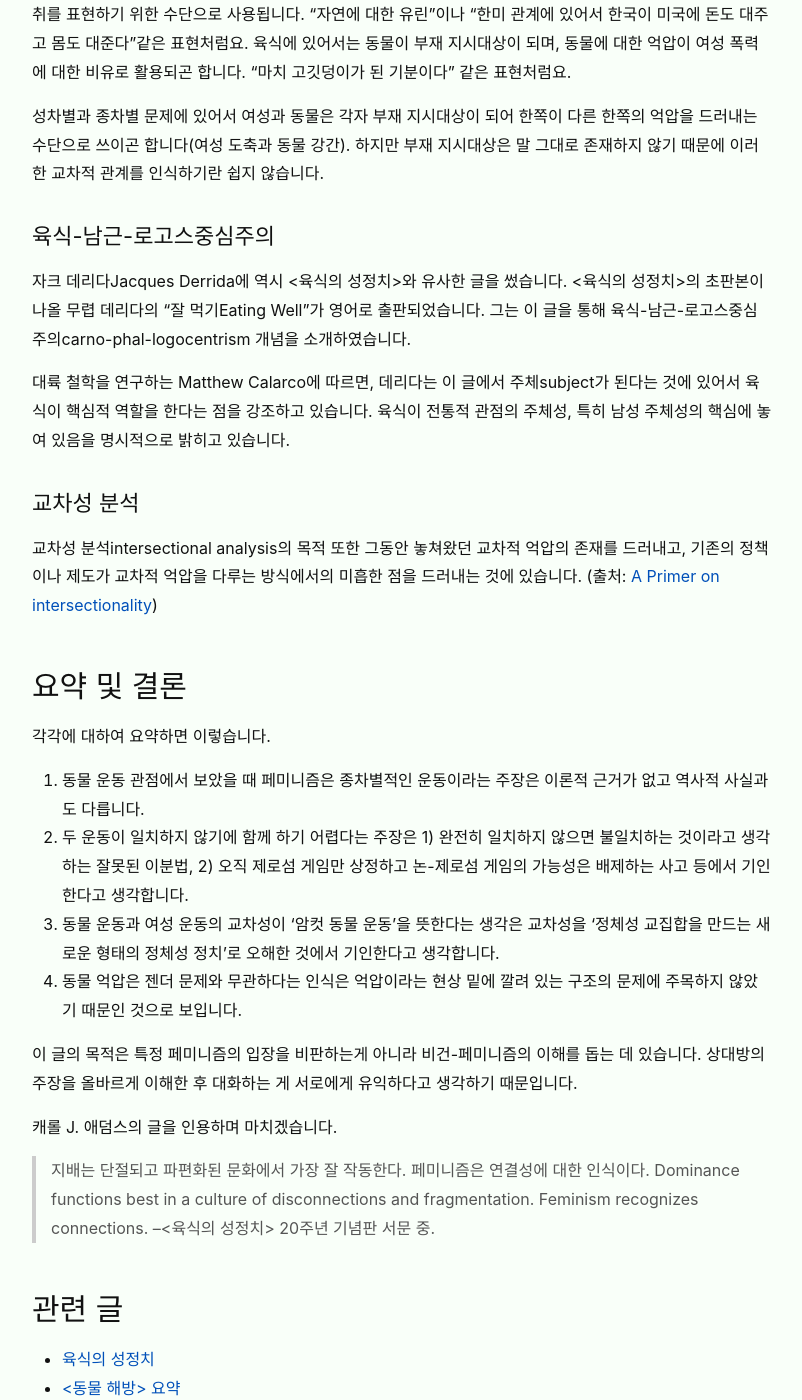
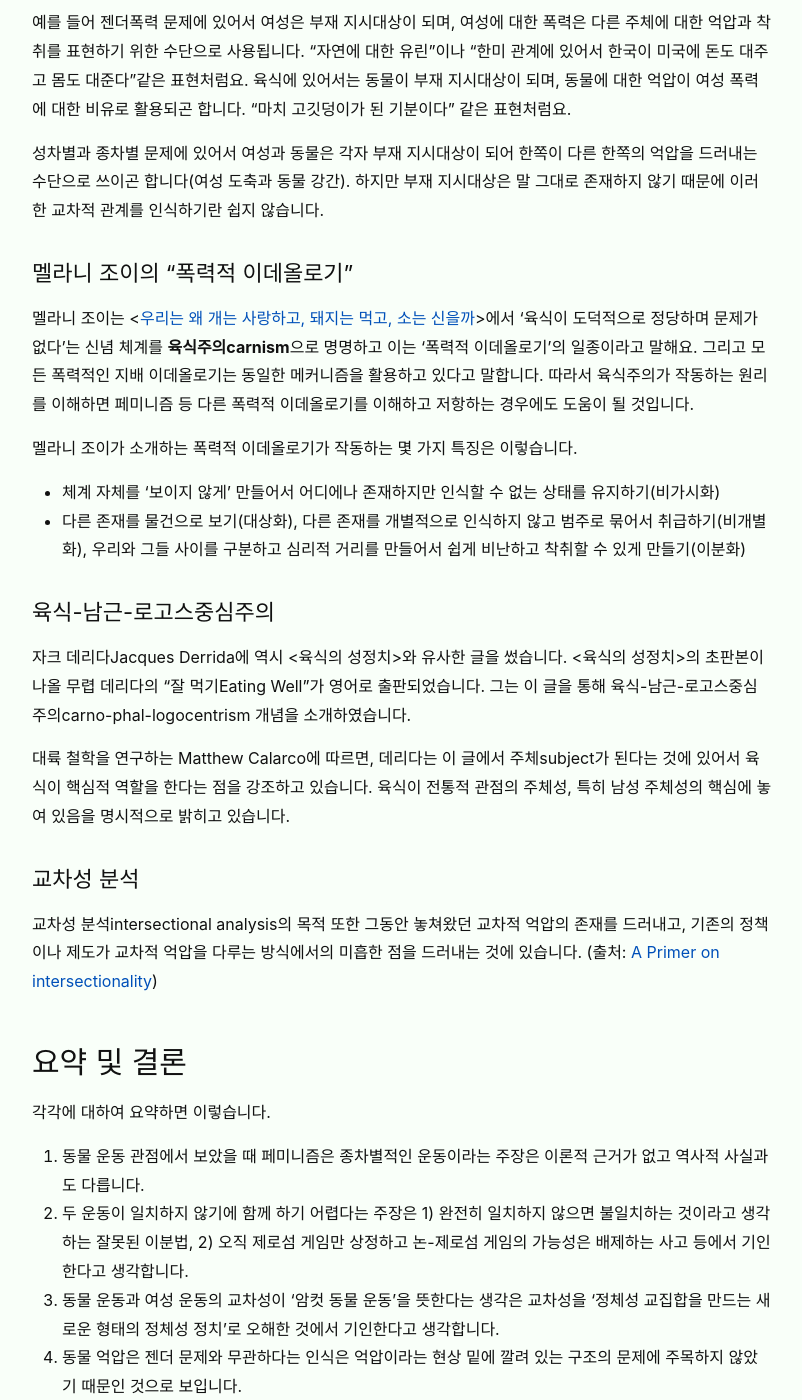
Before and after one commit to veganstudies/veganstudies.github.io, a Jekyll site: the page built from _posts/2019-08-13-on-vegan-feminism.md, in a window 1280 px wide and 1400 px high, scrolled down 6781 px. Shown: the whole window, without its empty margins (238-1040 px from the left). Built offline with Jekyll 4.4.1, drawn with Linux system fonts in a browser that asks for light colours; some of the changed text lies outside the part shown.

Commit message:
Update 2019-08-13-on-vegan-feminism.md

```diff
--- a/_posts/2019-08-13-on-vegan-feminism.md
+++ b/_posts/2019-08-13-on-vegan-feminism.md
@@ -284,6 +284,25 @@ referent"이라는 개념을 소개합니다. 가부장제 사회에서 억압
 강간). 하지만 부재 지시대상은 말 그대로 존재하지 않기 때문에 이러한 교차적
 관계를 인식하기란 쉽지 않습니다.
 
+### 멜라니 조이의 "폭력적 이데올로기"
+
+멜라니 조이는 \<[우리는 왜 개는 사랑하고, 돼지는 먹고, 소는
+신을까](/2020/02/22/why-we-love-dogs.html)\>에서
+'육식이 도덕적으로 정당하며 문제가 없다'는 신념 체계를
+**육식주의carnism**으로 명명하고 이는 '폭력적 이데올로기'의 일종이라고
+말해요. 그리고 모든 폭력적인 지배 이데올로기는 동일한 메커니즘을 활용하고
+있다고 말합니다. 따라서 육식주의가 작동하는 원리를 이해하면 페미니즘 등 다른
+폭력적 이데올로기를 이해하고 저항하는 경우에도 도움이 될 것입니다.
+
+멜라니 조이가 소개하는 폭력적 이데올로기가 작동하는 몇 가지 특징은
+이렇습니다.
+
+* 체계 자체를 '보이지 않게' 만들어서 어디에나 존재하지만 인식할 수 없는
+  상태를 유지하기(비가시화)
+* 다른 존재를 물건으로 보기(대상화), 다른 존재를 개별적으로 인식하지 않고
+  범주로 묶어서 취급하기(비개별화), 우리와 그들 사이를 구분하고 심리적
+  거리를 만들어서 쉽게 비난하고 착취할 수 있게 만들기(이분화)
+
 ### 육식-남근-로고스중심주의
 
 자크 데리다Jacques Derrida에 역시 \<육식의 성정치\>와 유사한 글을 썼습니다.
@@ -332,8 +351,8 @@ intersectionality](http://static.squarespace.com/static/53f20d90e4b0b80451158d8c
 
 ## 관련 글
 
-* [육식의 성정치](/2020/01/15/the-sexual-politics-of-meat.html)
-* [\<동물 해방\> 요약](/2019/07/28/animal-liberation.html)
-* [\<동물의 권리, 인간의 잘못\>
-  요약](/2019/08/01/animal-rights-human-wrongs.html)
+* ['육식의 성정치' 요약](/2020/01/15/the-sexual-politics-of-meat.html)
+* ['우리는 왜 개는 사랑하고, 돼지는 먹고, 소는 신을까' 요약](/2020/02/22/why-we-love-dogs.html)
+* ['동물 해방' 요약](/2019/07/28/animal-liberation.html)
+* ['동물의 권리, 인간의 잘못' 요약](/2019/08/01/animal-rights-human-wrongs.html)
 * [동물 대상화](/2019/09/14/animal-objectification.html)
```
